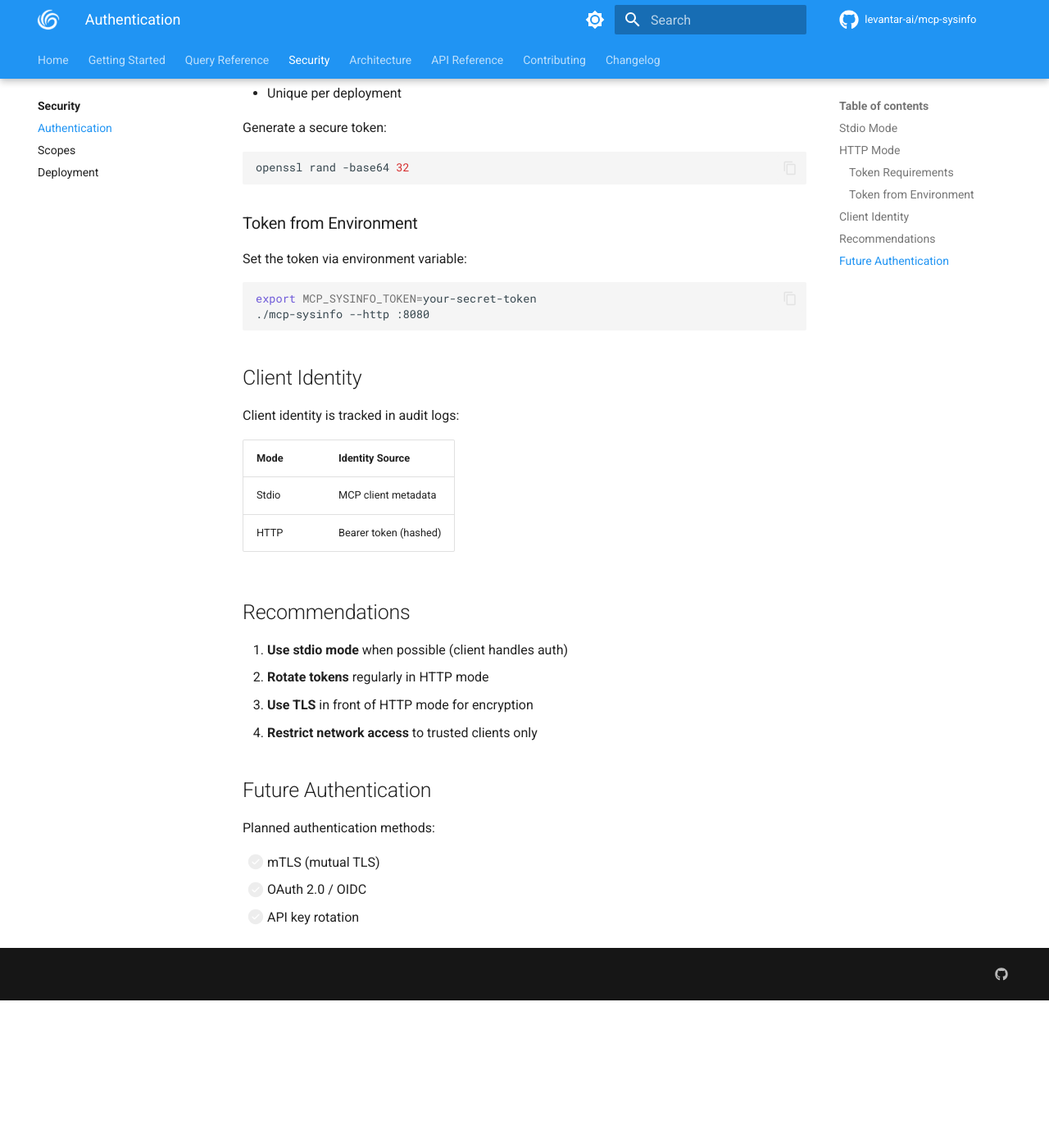
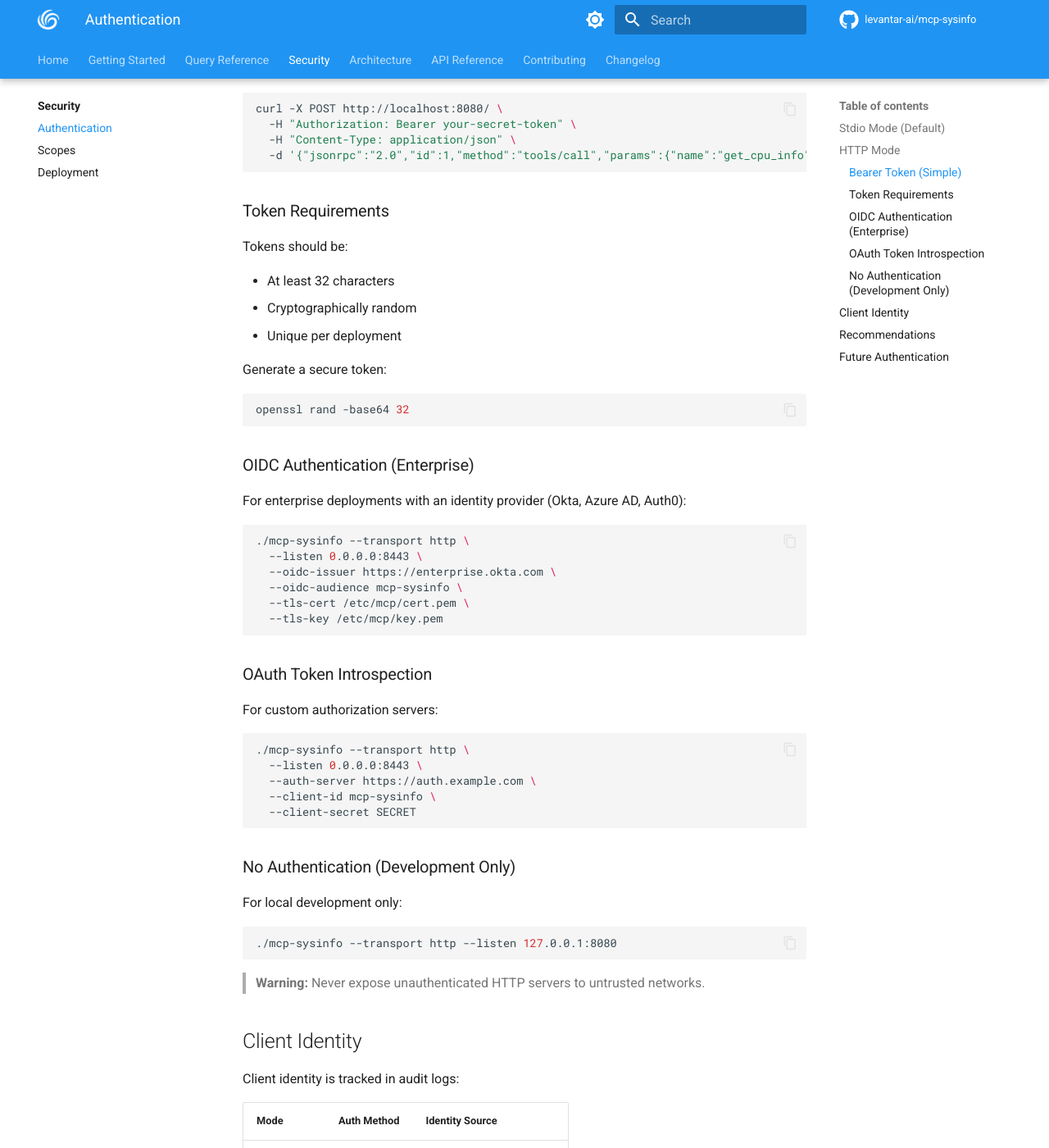
Before and after one commit to levantar-ai/mcp-sysinfo, an MkDocs documentation site: the page built from docs/security/authentication.md, in a window 1280 px wide and 1400 px high, scrolled down 761 px. Shown: the whole window at 82% size. Built offline with MkDocs 1.6.1 and Material for MkDocs 9.7.7, drawn with Linux system fonts in a browser that asks for light colours; comment, search, counter and statistics services are not loaded; the version menu is left out; before the commit the page ends 1981 px from its top, so only the background shows below that; some of the changed text lies outside the part shown.

Commit message:
feat(http): add bearer token authentication for HTTP transport
Add simple bearer token authentication for HTTP mode via --token flag
or MCP_SYSINFO_TOKEN environment variable. This enables secure remote
access without requiring full OIDC or OAuth infrastructure.

- Add --token flag to CLI for simple shared secret auth
- Add BearerToken field to HTTPConfig
- Update authenticate() to validate bearer tokens
- Update health check and metrics to report auth method
- Update documentation with correct HTTP mode examples

🤖 Generated with [Claude Code](https://claude.com/claude-code)

Co-Authored-By: Claude Opus 4.5 <noreply@anthropic.com>

````diff
--- a/docs/security/authentication.md
+++ b/docs/security/authentication.md
@@ -1,18 +1,34 @@
 # Authentication
 
-## Stdio Mode
+## Stdio Mode (Default)
 
 In stdio mode (the default), authentication is handled by the MCP client. The server trusts the client identity provided in the MCP protocol.
 
+```bash
+# Default mode - authentication handled by MCP client
+./mcp-sysinfo
+```
+
 ## HTTP Mode
 
-HTTP mode requires bearer token authentication:
+HTTP mode supports three authentication methods:
+
+### Bearer Token (Simple)
+
+For simple deployments, use a shared secret token:
 
 ```bash
 # Start server with token
-./mcp-sysinfo --http :8080 --token your-secret-token
+./mcp-sysinfo --transport http --listen :8080 --token your-secret-token
 
-# Query with authentication
+# Or via environment variable
+export MCP_SYSINFO_TOKEN=your-secret-token
+./mcp-sysinfo --transport http --listen :8080
+```
+
+Query with authentication:
+
+```bash
 curl -X POST http://localhost:8080/ \
   -H "Authorization: Bearer your-secret-token" \
   -H "Content-Type: application/json" \
@@ -33,35 +49,64 @@ Generate a secure token:
 openssl rand -base64 32
 ```
 
-### Token from Environment
+### OIDC Authentication (Enterprise)
 
-Set the token via environment variable:
+For enterprise deployments with an identity provider (Okta, Azure AD, Auth0):
 
 ```bash
-export MCP_SYSINFO_TOKEN=your-secret-token
-./mcp-sysinfo --http :8080
+./mcp-sysinfo --transport http \
+  --listen 0.0.0.0:8443 \
+  --oidc-issuer https://enterprise.okta.com \
+  --oidc-audience mcp-sysinfo \
+  --tls-cert /etc/mcp/cert.pem \
+  --tls-key /etc/mcp/key.pem
 ```
+
+### OAuth Token Introspection
+
+For custom authorization servers:
+
+```bash
+./mcp-sysinfo --transport http \
+  --listen 0.0.0.0:8443 \
+  --auth-server https://auth.example.com \
+  --client-id mcp-sysinfo \
+  --client-secret SECRET
+```
+
+### No Authentication (Development Only)
+
+For local development only:
+
+```bash
+./mcp-sysinfo --transport http --listen 127.0.0.1:8080
+```
+
+> **Warning:** Never expose unauthenticated HTTP servers to untrusted networks.
 
 ## Client Identity
 
 Client identity is tracked in audit logs:
 
-| Mode | Identity Source |
-|------|-----------------|
-| Stdio | MCP client metadata |
-| HTTP | Bearer token (hashed) |
+| Mode | Auth Method | Identity Source |
+|------|-------------|-----------------|
+| Stdio | - | MCP client metadata |
+| HTTP | Bearer token | "bearer-token" (static) |
+| HTTP | OIDC | JWT subject claim |
+| HTTP | OAuth | Token introspection subject |
+| HTTP | None | Client IP address |
 
 ## Recommendations
 
 1. **Use stdio mode** when possible (client handles auth)
-2. **Rotate tokens** regularly in HTTP mode
-3. **Use TLS** in front of HTTP mode for encryption
-4. **Restrict network access** to trusted clients only
+2. **Use bearer token** for simple remote access (with TLS)
+3. **Use OIDC** for enterprise deployments with existing IdP
+4. **Use TLS** always in HTTP mode for encryption
+5. **Rotate tokens** regularly in HTTP mode
 
 ## Future Authentication
 
 Planned authentication methods:
 
 - [ ] mTLS (mutual TLS)
-- [ ] OAuth 2.0 / OIDC
 - [ ] API key rotation
````
Also changed, not shown: README.md (+2 -2 lines), docs/getting-started/configuration.md (+5 -3 lines), docs/getting-started/quickstart.md (+21 -8 lines), docs/security/deployment.md (+1 -1 lines), 2 other files.
